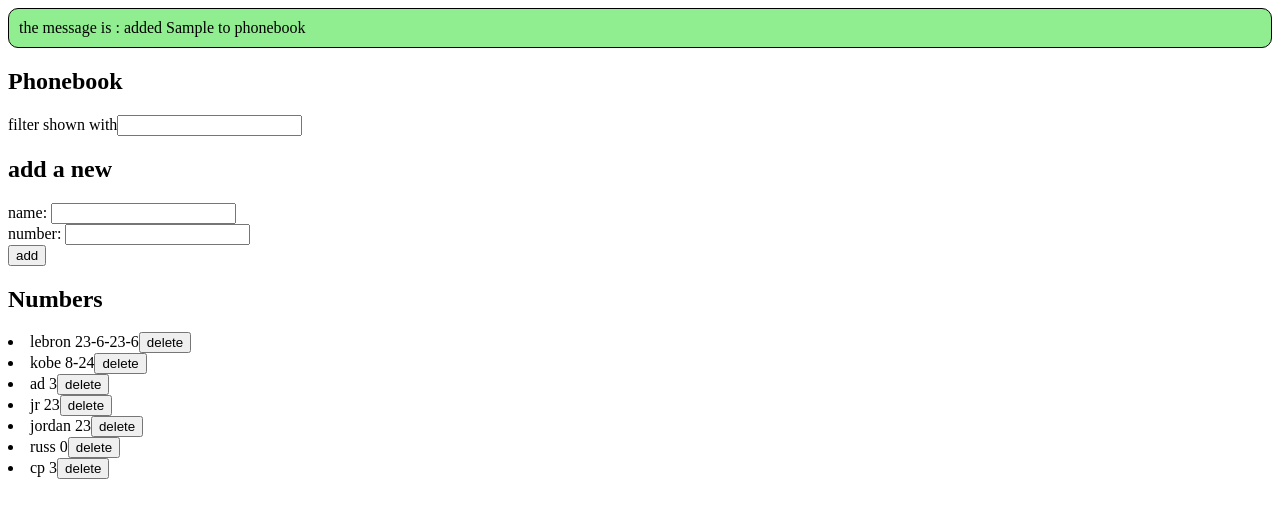
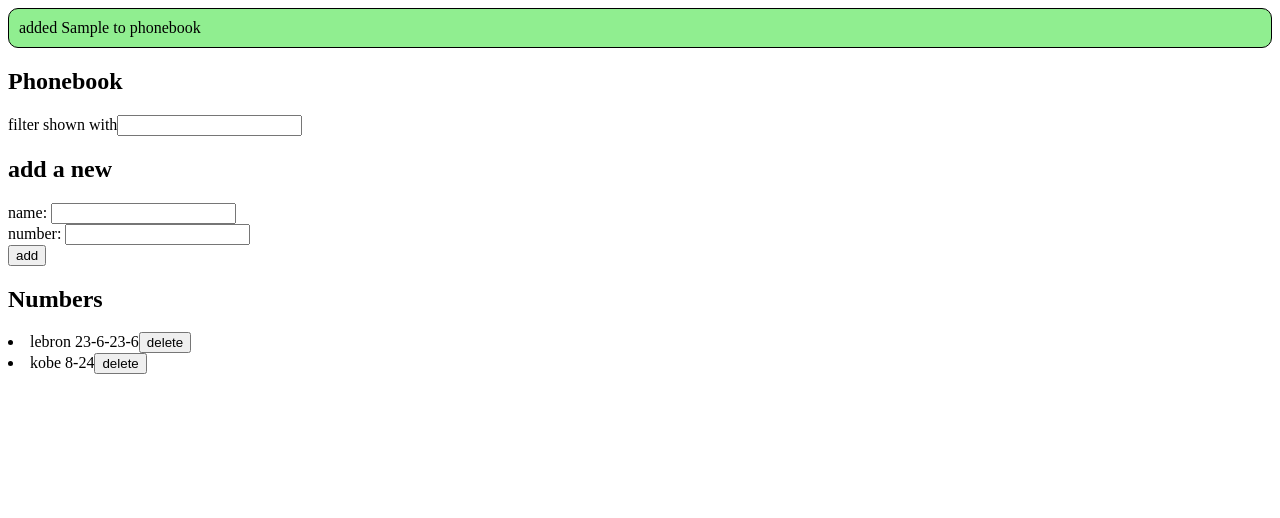
Before and after one commit to Shaky-Sahil/FSO22, a React (Create React App) app in the folder part2/phonebook/: page / in a window 1280 px wide. Both pictures are taken after typing "Sample", "Sample" into the empty fields and a click on the button "add". Shown: the top 518 px of the page. Built offline with nearby package versions, Linux system fonts and the light colour scheme; no server answers; data requests are answered from the project's data file.

Commit message:
ex 2.17 done

```diff
--- a/part2/phonebook/db.json
+++ b/part2/phonebook/db.json
@@ -9,31 +9,6 @@
       "name": "kobe",
       "number": "8-24",
       "id": 7
-    },
-    {
-      "name": "ad",
-      "number": "3",
-      "id": 8
-    },
-    {
-      "name": "jr",
-      "number": "23",
-      "id": 9
-    },
-    {
-      "name": "jordan",
-      "number": "23",
-      "id": 10
-    },
-    {
-      "name": "russ",
-      "number": "0",
-      "id": 11
-    },
-    {
-      "name": "cp",
-      "number": "3",
-      "id": 12
     }
   ]
 }
--- a/part2/phonebook/src/App.js
+++ b/part2/phonebook/src/App.js
@@ -12,6 +12,7 @@ const App = () => {
   const [showAll, setShowAll] = useState(true)
   const [filter, setFilter] = useState('')
   const [message,setMessage] = useState('')
+  const [isFailMsg,setIsFailMsg] = useState(false)
   const personsToShow = showAll? persons : persons.filter(p => p.name.toLowerCase().includes(filter))
 
   useEffect(
@@ -31,11 +32,17 @@ const App = () => {
       if(window.confirm(`${newName} is a already added to phonebook,replace old number with new number?`)){
         const valueToUpdate = persons.filter(p=>p.name===newPerson.name)
         const updateId = valueToUpdate[0].id
-        noteService.updatePhone(updateId,newPerson)
+        noteService.updatePhone(updateId,newPerson).catch(
+          ()=>{
+            setIsFailMsg(true)
+            setMessage(`information of ${newName} has already been removed from server`)
+            setPersons(persons.filter(p=>p.name!==newName))}
+          )
         setMessage(`updated phone of ${newName}`)
         setTimeout(() => {
         setMessage('')
-      }, 3000);
+        setIsFailMsg(false)
+      }, 5000);
       }
     }
     else{
@@ -43,7 +50,7 @@ const App = () => {
       setMessage(`added ${newName} to phonebook`)
       setTimeout(() => {
         setMessage('')
-      }, 3000);
+      }, 5000);
     }
 
     setNewName('')
@@ -72,7 +79,7 @@ const App = () => {
       setMessage(`Deleted ${name} from phonebook`)
         setTimeout(() => {
         setMessage('')
-      }, 3000);
+      }, 5000);
     }
 
   }
@@ -80,7 +87,7 @@ const App = () => {
 
   return (
     <div>
-     <Notification message={message} />
+     <Notification message={message} isFail={isFailMsg}/>
       <h2>Phonebook</h2>
       <Filter handler={createFilter}/>
       <h2>add a new</h2>
--- a/part2/phonebook/src/components/Notification.js
+++ b/part2/phonebook/src/components/Notification.js
@@ -1,13 +1,21 @@
-const Notification = ({message}) => {
+const Notification = ({message,isFail}) => {
     if(message===''){
         return null
     }
-
-    return (
-        <div className="msg">
-        the message is : {message}
+    if(isFail){
+        return(
+            <div className="neg-msg">
+        {message}
         </div>
-    )
+        )
+    }
+    else{
+        return(
+            <div className="msg">
+        {message}
+        </div>
+        )
+    }
 }
 
 export default Notification
--- a/part2/phonebook/src/index.css
+++ b/part2/phonebook/src/index.css
@@ -7,3 +7,13 @@
   background-color: lightgreen;
   padding: 10px;
 }
+
+.neg-msg{
+  color:black;
+  border-radius: 10px;
+  border: 1.5px;
+  border-color: black;
+  border-style: groove;
+  background-color: red;
+  padding: 10px;
+}
```
Also changed, not shown: 1 other file (tests, documents, lock files or other folders).
